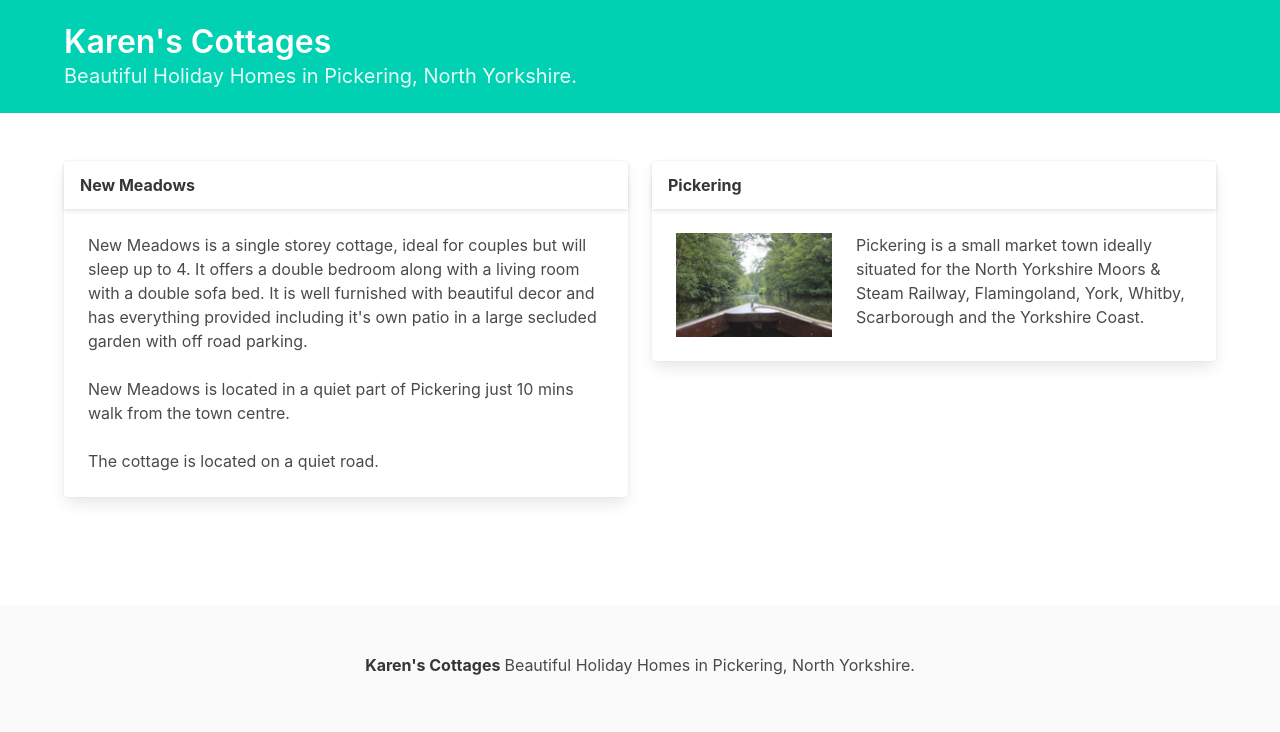
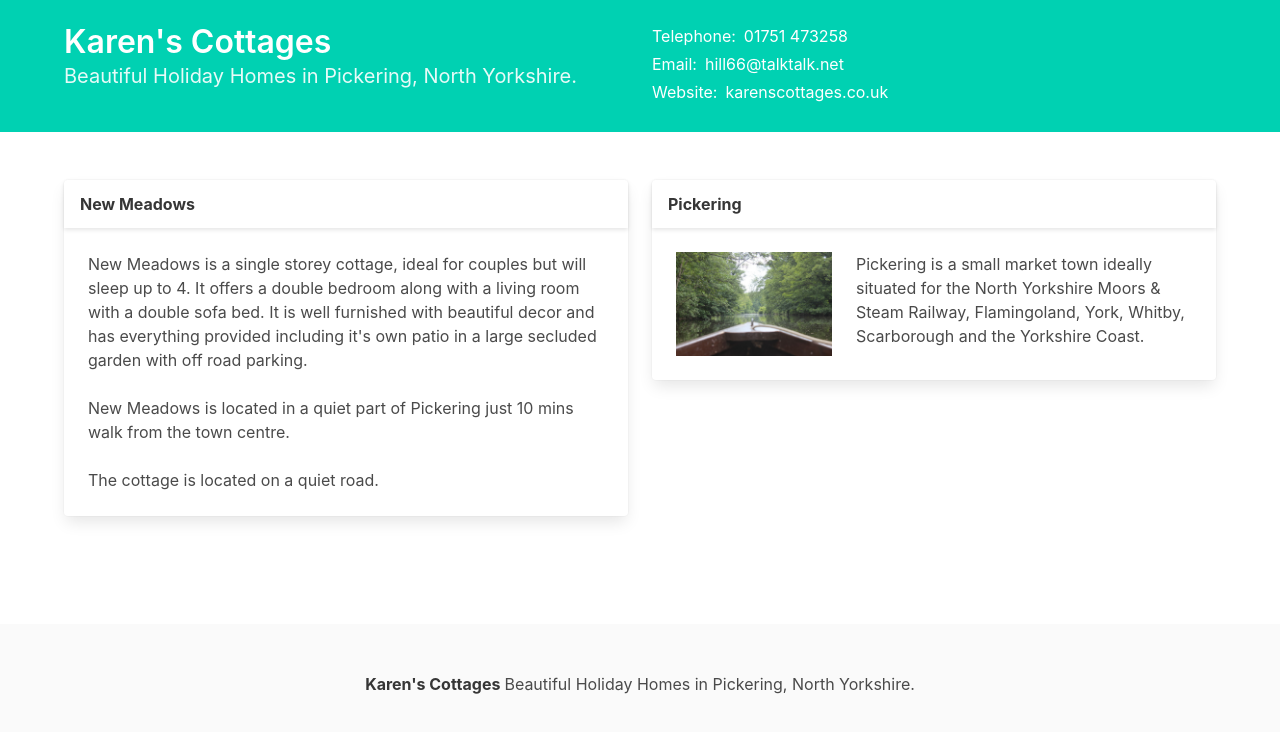
Before and after one commit to karenscottages/karenscottages.github.io, a Next.js app: page / in a window 1280 px wide. Shown: the top 732 px of the page. Built offline with nearby package versions, Linux system fonts and the light colour scheme.

Commit message:
Added contact details to header

```diff
--- a/src/components/pageElements/heading.jsx
+++ b/src/components/pageElements/heading.jsx
@@ -1,9 +1,31 @@
 
 export const Heading = () => <section className="hero is-small is-primary">
-<div className="hero-body">
-  <div className="container">
-    <h1 className="title"> Karen's Cottages </h1>
-    <h2 className="subtitle"> Beautiful Holiday Homes in Pickering, North Yorkshire. </h2>
+  <div className="hero-body">
+    <div className="container">
+      <div className="columns">
+       <div className="column">
+          <h1 className="title"> Karen's Cottages </h1>
+          <h2 className="subtitle"> Beautiful Holiday Homes in Pickering, North Yorkshire. </h2>
+        </div>
+        <div className="column">
+          <div className="contact">
+            <div className="mb-1">
+              <span className="mr-2">Telephone:</span>
+              <span className="">01751 473258</span>
+            </div>
+            <div className="mb-1">
+              <span className="mr-2">Email:</span>
+              <span className="">
+                <a href="mailto:hill66@talktalk.net?Subject=Karen's Cottages Availability.">hill66@talktalk.net</a>
+              </span>
+            </div>
+            <div className="mb-1">
+              <span className="mr-2">Website:</span>
+              <span className=""><a href="http://www.karenscottages.co.uk">karenscottages.co.uk</a></span>
+            </div>
+          </div>
+        </div>
+      </div>
+    </div>
   </div>
-</div>
 </section>
```
